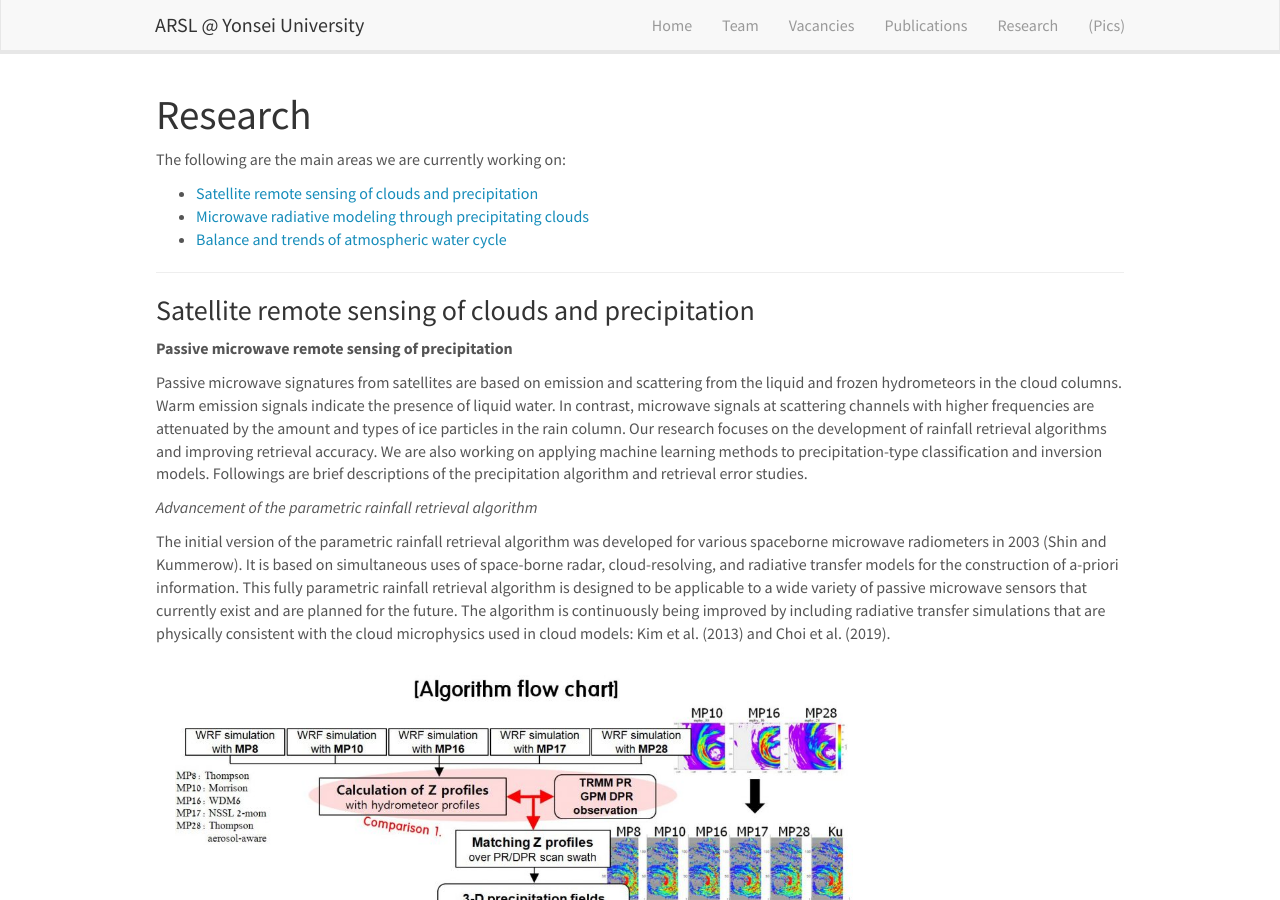
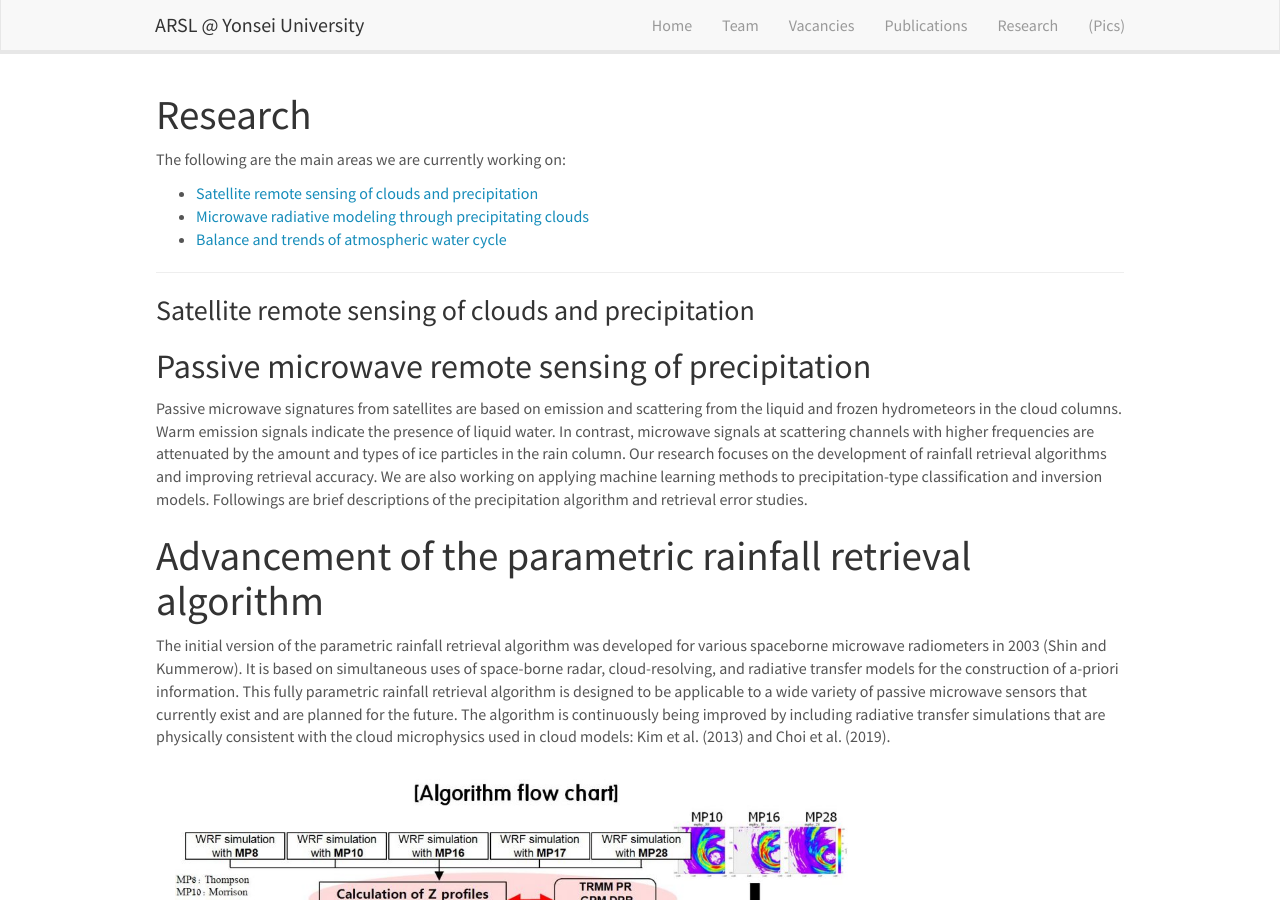
Before and after one commit to roo2003/roo2003.github.io, a Jekyll site: the page built from _pages/research.md, in a window 1280 px wide and 900 px high. Built offline with Jekyll 4.4.1, drawn with Linux system fonts in a browser that asks for light colours; nearby versions of some CDN libraries.

```diff
--- a/_pages/research.md
+++ b/_pages/research.md
@@ -18,11 +18,11 @@ The following are the main areas we are currently working on:
 
 ### Satellite remote sensing of clouds and precipitation
 
-**Passive microwave remote sensing of precipitation**
+## Passive microwave remote sensing of precipitation
 
 Passive microwave signatures from satellites are based on emission and scattering from the liquid and frozen hydrometeors in the cloud columns. Warm emission signals indicate the presence of liquid water. In contrast, microwave signals at scattering channels with higher frequencies are attenuated by the amount and types of ice particles in the rain column. Our research focuses on the development of rainfall retrieval algorithms and improving retrieval accuracy. We are also working on applying machine learning methods to precipitation-type classification and inversion models. Followings are brief descriptions of the precipitation algorithm and retrieval error studies.
 
-*Advancement of the parametric rainfall retrieval algorithm*
+# Advancement of the parametric rainfall retrieval algorithm
 
 The initial version of the parametric rainfall retrieval algorithm was developed for various spaceborne microwave radiometers in 2003 (Shin and Kummerow). It is based on simultaneous uses of space-borne radar, cloud-resolving, and radiative transfer models for the construction of a-priori information. This fully parametric rainfall retrieval algorithm is designed to be applicable to a wide variety of passive microwave sensors that currently exist and are planned for the future. The algorithm is continuously being improved by including radiative transfer simulations that are physically consistent with the cloud microphysics used in cloud models: Kim et al. (2013) and Choi et al. (2019).
 
```
